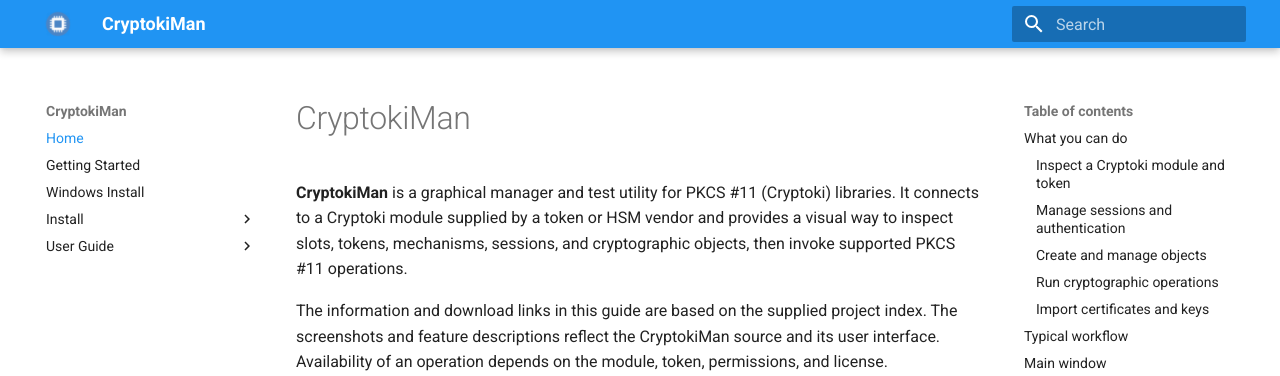
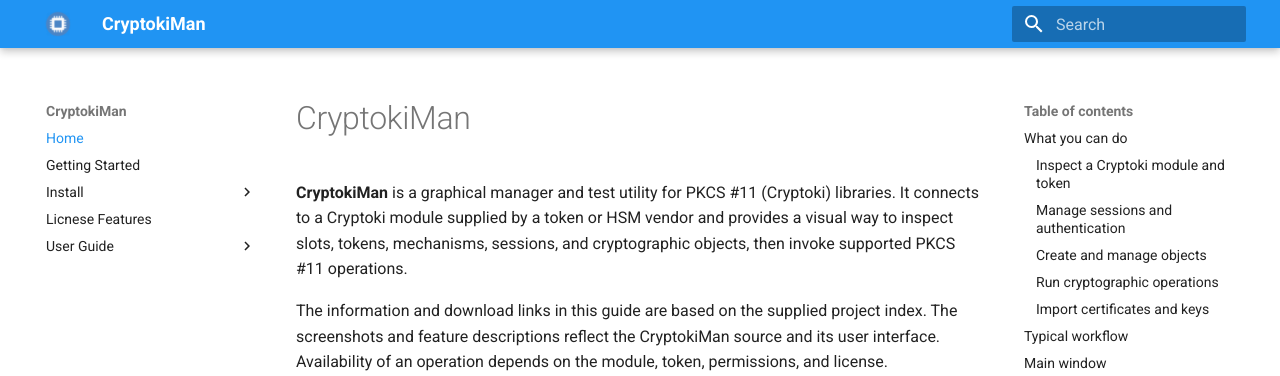
Before and after one commit to jykim74/cryptokiman_manual, an MkDocs documentation site: the page built from docs/index.md, in a window 1280 px wide. Shown: the top 376 px of the page. Built offline with MkDocs 1.6.1 and Material for MkDocs 9.7.7, drawn with Linux system fonts in a browser that asks for light colours; some of the changed lines change nothing that is shown.

```diff
--- a/mkdocs.yml
+++ b/mkdocs.yml
@@ -15,11 +15,12 @@
 nav:
   - Home: index.md
   - Getting Started: get_start.md
-  - Windows Install: install_windows.md
   - Install:
+    - Windows Install: install_windows.md
     - MacOS Install: install_macos.md
     - Linux Install: install_linux.md
-    - Licnese Features: license_features.md
+
+  - Licnese Features: license_features.md
 
   - User Guide:
     - Main UI: user_guide/MAINWINDOW_EN.md
```
